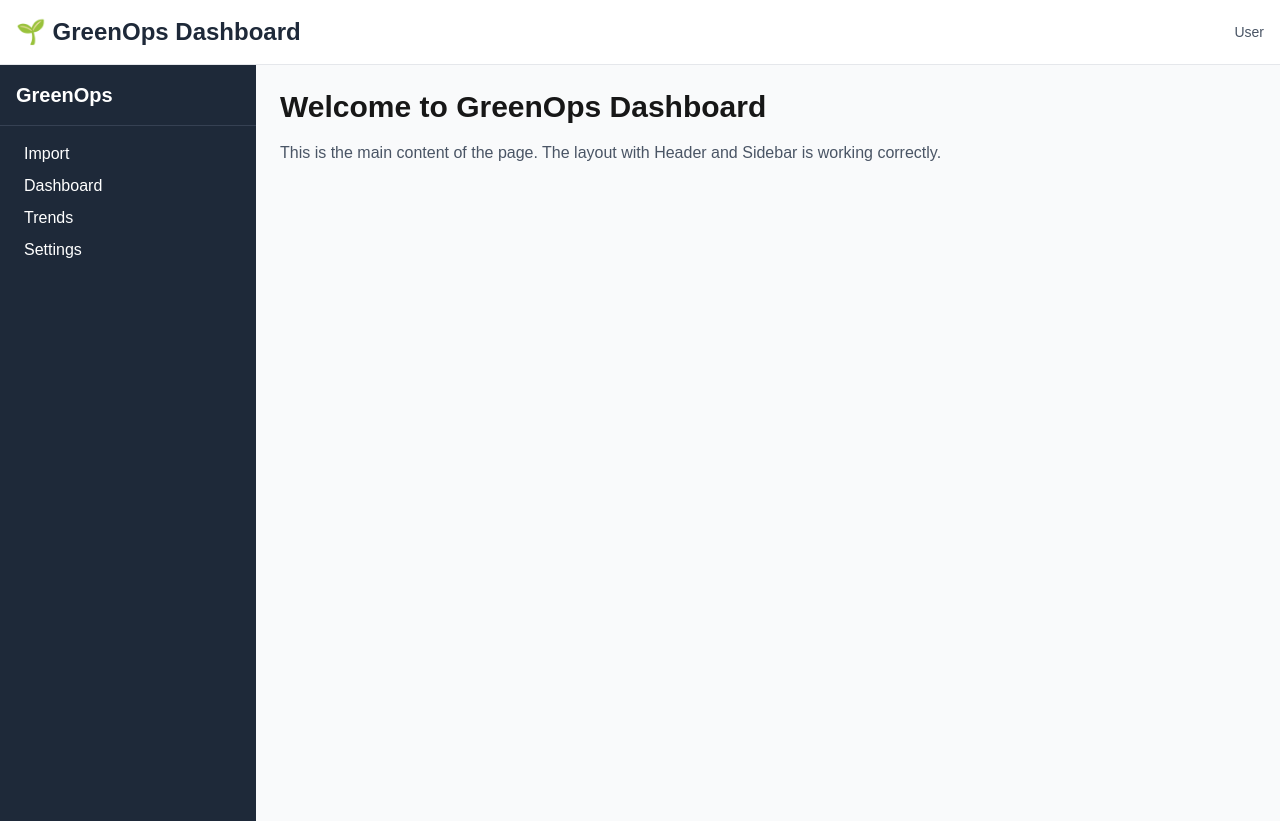
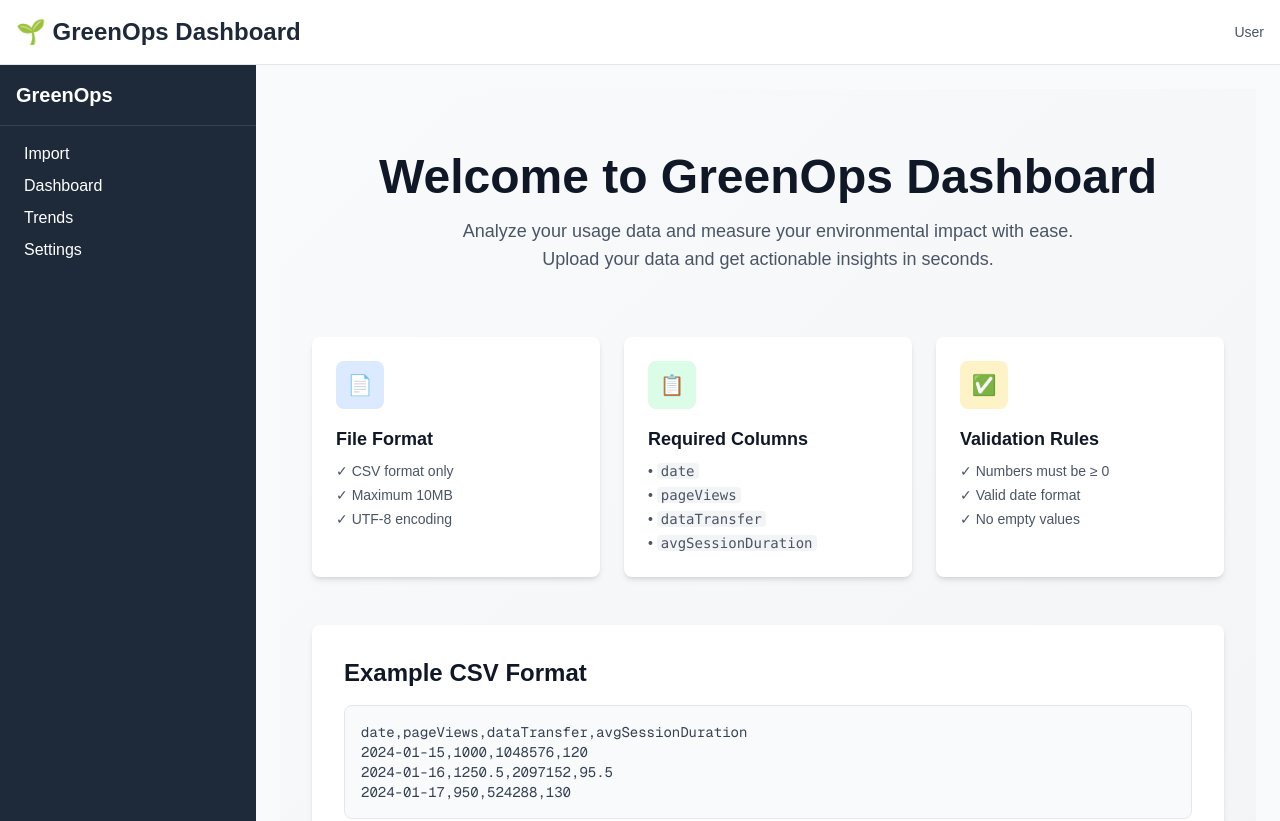
Before and after one commit to JoseBohopo/GreenOps-Dashboard, a Next.js app: page / in a window 1280 px wide. Shown: the top 821 px of the page. Built offline with nearby package versions, Linux system fonts and the light colour scheme.

Commit message:
refactor: Home

```diff
--- a/app/page.tsx
+++ b/app/page.tsx
@@ -1,11 +1,126 @@
+'use client';
+
+import Link from 'next/link';
+
+const FEATURES = [
+  {
+    id: 'file-format',
+    icon: '📄',
+    title: 'File Format',
+    bgColor: 'bg-blue-100',
+    items: [
+      'CSV format only',
+      'Maximum 10MB',
+      'UTF-8 encoding',
+    ],
+  },
+  {
+    id: 'columns',
+    icon: '📋',
+    title: 'Required Columns',
+    bgColor: 'bg-green-100',
+    items: [
+      'date',
+      'pageViews',
+      'dataTransfer',
+      'avgSessionDuration',
+    ],
+  },
+  {
+    id: 'validation',
+    icon: '✅',
+    title: 'Validation Rules',
+    bgColor: 'bg-amber-100',
+    items: [
+      'Numbers must be ≥ 0',
+      'Valid date format',
+      'No empty values',
+    ],
+  },
+];
+
+const CSV_EXAMPLE = `date,pageViews,dataTransfer,avgSessionDuration
+2024-01-15,1000,1048576,120
+2024-01-16,1250.5,2097152,95.5
+2024-01-17,950,524288,130`;
+
+interface FeatureCardProps {
+  icon: string;
+  title: string;
+  items: string[];
+  bgColor: string;
+  isColumns?: boolean;
+}
+
+const FeatureCard = ({ icon, title, items, bgColor, isColumns }: FeatureCardProps) => (
+  <div className="bg-white rounded-lg shadow-md p-6 hover:shadow-lg transition-shadow">
+    <div className={`flex items-center justify-center w-12 h-12 ${bgColor} rounded-lg mb-4`}>
+      <span className="text-xl">{icon}</span>
+    </div>
+    <h3 className="text-lg font-semibold text-gray-900 mb-2">{title}</h3>
+    <ul className="text-sm text-gray-600 space-y-1">
+      {items.map((item: string) => (
+        <li key={item}>
+          {isColumns ? (
+            <>• <code className="bg-gray-100 px-1 rounded">{item}</code></>
+          ) : (
+            <>✓ {item}</>
+          )}
+        </li>
+      ))}
+    </ul>
+  </div>
+);
+
+const CTAButton = () => (
+  <Link href="/import">
+    <button className="bg-linear-to-r from-blue-600 to-blue-800 hover:from-blue-700 hover:to-blue-900 text-white font-bold py-3 px-8 rounded-lg transition-all duration-300 shadow-lg hover:shadow-xl hover:-translate-y-1 inline-block">
+      Get Started → Import Data
+    </button>
+  </Link>
+);
 
 export default function Home() {
   return (
-   <div>
-      <h1 className="text-3xl font-bold mb-4">Welcome to GreenOps Dashboard</h1>
-      <p className="text-gray-600">
-        This is the main content of the page. The layout with Header and Sidebar is working correctly.
-      </p>
+    <div className="min-h-screen bg-linear-to-br from-gray-50 to-gray-100">
+      <div className="max-w-6xl mx-auto px-4 sm:px-6 lg:px-8 py-12 sm:py-16">
+
+        <div className="text-center mb-16">
+          <h1 className="text-4xl sm:text-5xl font-bold text-gray-900 mb-4">
+            Welcome to GreenOps Dashboard
+          </h1>
+          <p className="text-lg text-gray-600 max-w-2xl mx-auto">
+            Analyze your usage data and measure your environmental impact with ease.
+            Upload your data and get actionable insights in seconds.
+          </p>
+        </div>
+
+        <div className="grid grid-cols-1 md:grid-cols-3 gap-6 mb-12">
+          {FEATURES.map((feature) => (
+            <FeatureCard
+              key={feature.id}
+              icon={feature.icon}
+              title={feature.title}
+              bgColor={feature.bgColor}
+              items={feature.items}
+              isColumns={feature.id === 'columns'}
+            />
+          ))}
+        </div>
+
+        <div className="bg-white rounded-lg shadow-md p-8 mb-8">
+          <h2 className="text-2xl font-bold text-gray-900 mb-4">Example CSV Format</h2>
+          <div className="bg-gray-50 p-4 rounded-lg border border-gray-200 overflow-x-auto">
+            <pre className="text-sm text-gray-700 font-mono whitespace-pre-wrap">
+              {CSV_EXAMPLE}
+            </pre>
+          </div>
+        </div>
+
+        <div className="text-center">
+          <CTAButton />
+        </div>
+      </div>
     </div>
   );
 }
```
